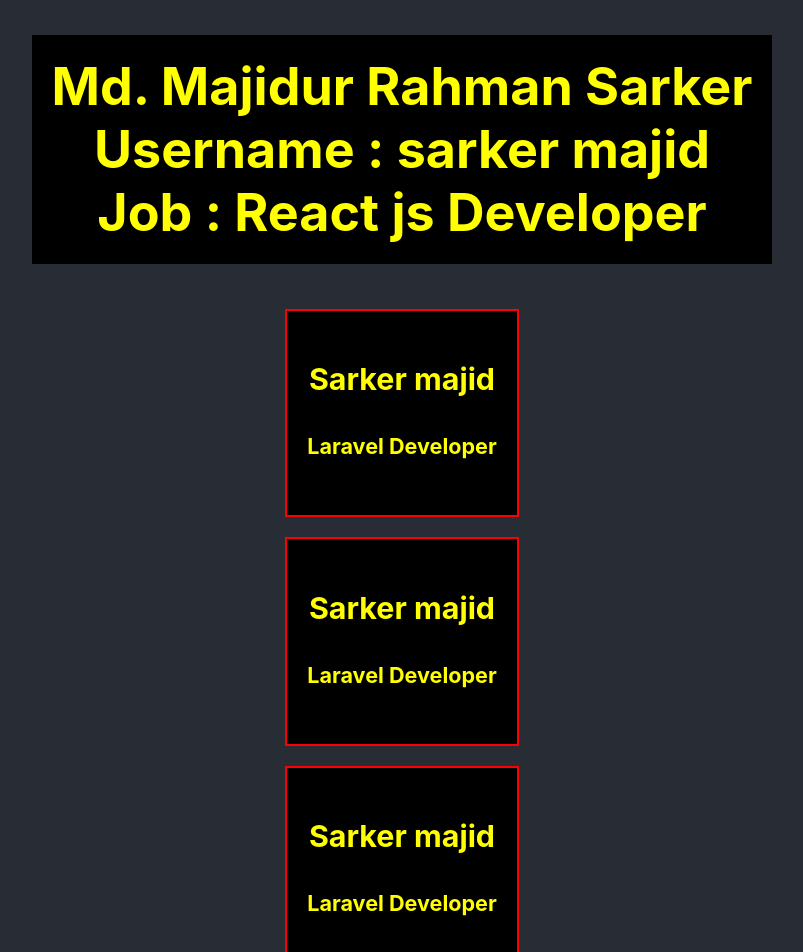
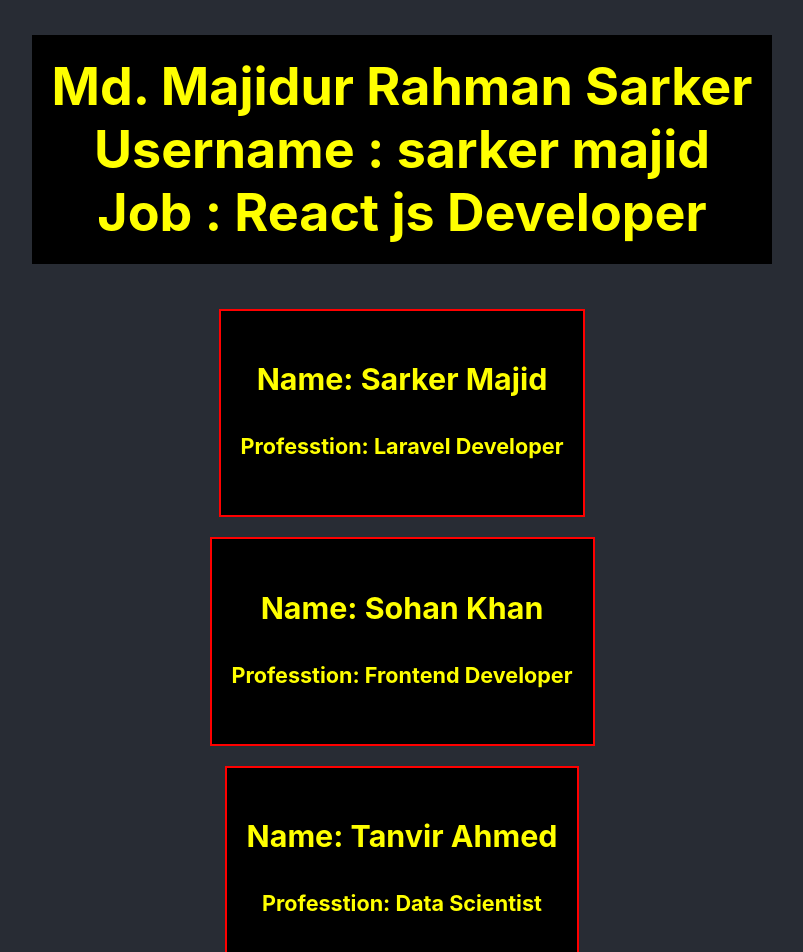
Before and after one commit to sarkermajid/React-Core-Concepts, a React (Create React App) app: page / in a window 1280 px wide. Shown: the top 952 px of the page, without its empty margins (238-1041 px from the left). Built offline with nearby package versions, Linux system fonts and the light colour scheme.

Commit message:
dynamic data pass to component using props

```diff
--- a/src/App.js
+++ b/src/App.js
@@ -17,15 +17,15 @@
             Username : {person.username} <br />
             Job : {person.job}
         </h1>
-        <Person></Person>
-        <Person></Person>
-        <Person></Person>
+        <Person name='Sarker Majid' profession='Laravel Developer'></Person>
+        <Person name='Sohan Khan' profession='Frontend Developer'></Person>
+        <Person name='Tanvir Ahmed' profession='Data Scientist'></Person>
       </header>
     </div>
   );
 }
 
-function Person(){
+function Person(props){
   const personStyle = {
     border: '2px solid red',
     backgroundColor: 'black',
@@ -35,8 +35,8 @@
   }
   return (
     <div style={personStyle}>
-      <h3>Sarker majid</h3>
-      <h5>Laravel Developer</h5>
+      <h3>Name: {props.name}</h3>
+      <h5>Professtion: {props.profession}</h5>
     </div>
   )
 }
```
